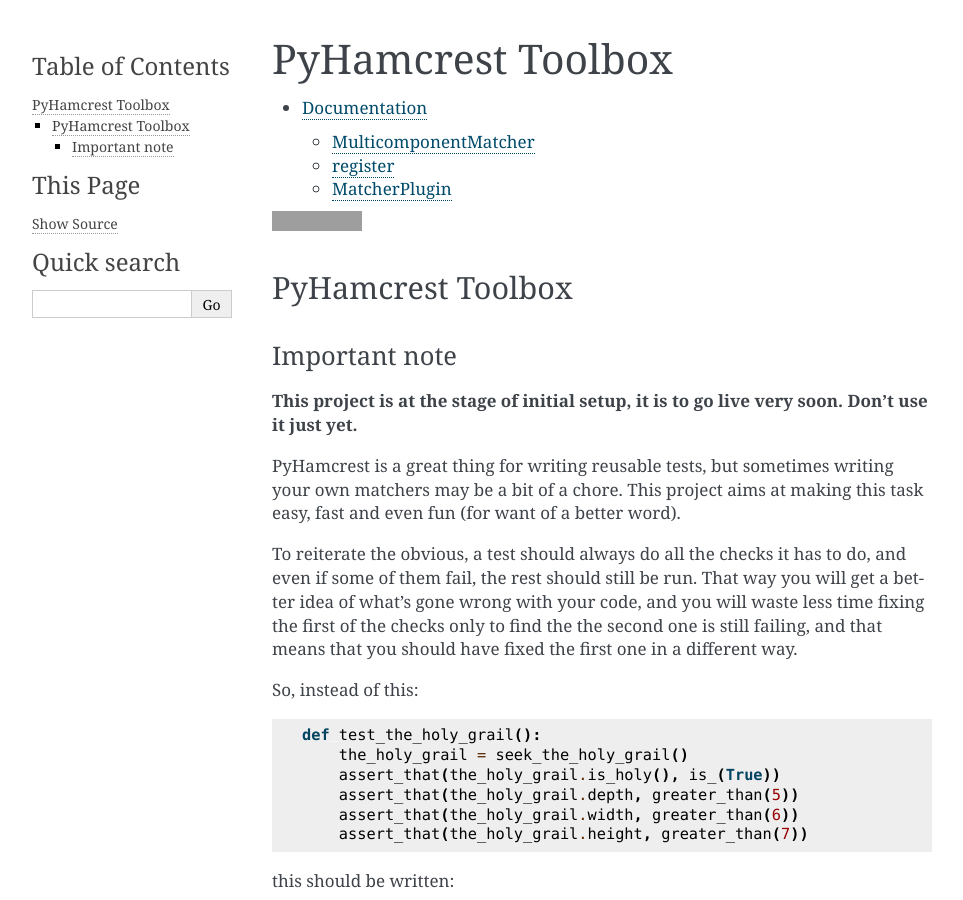
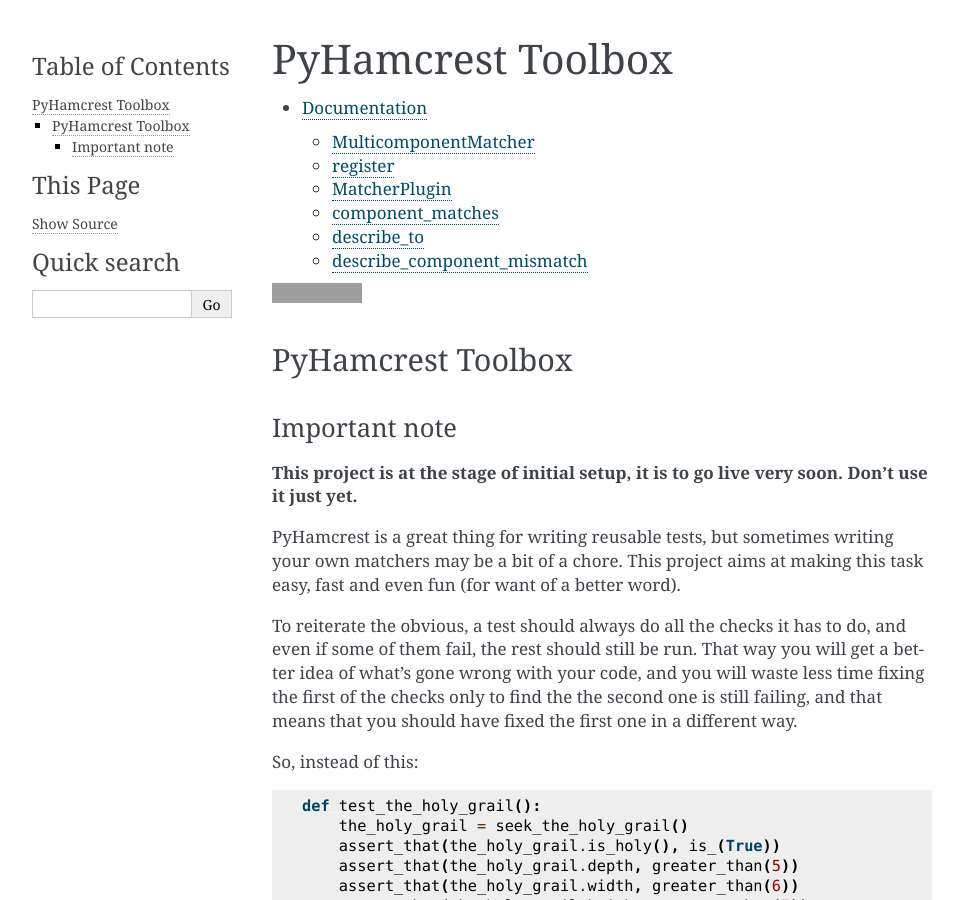
Before and after one commit to ibolit/pyhamcrest_toolbox, a Sphinx documentation site: the page built from docs/source/index.rst, in a window 1280 px wide and 900 px high. Shown: the whole window, without its empty margins (148-1111 px from the left). Built offline with Sphinx 7.4.7, drawn with Linux system fonts in a browser that asks for light colours; grey boxes are pictures that could not be loaded.

Commit message:
Added method names to the documentation.

```diff
--- a/docs/source/documentation.rst
+++ b/docs/source/documentation.rst
@@ -61,10 +61,15 @@ they are overridden in the ``MatcherPlugin`` class to work with the
 ``MulticomponentMatcher``.
 
 
+component_matches
+^^^^^^^^^^^^^^^^^
 
 .. automethod:: pyhamcrest_toolbox.multicomponent.MatcherPlugin.component_matches
 
 Return ``True`` if it matches, ``False`` otherwise.
+
+describe_to
+^^^^^^^^^^^^^^
 
 .. automethod:: pyhamcrest_toolbox.multicomponent.MatcherPlugin.describe_to
 
@@ -72,6 +77,9 @@ The same as ``desribe_to`` in ``Matcher``
 (:py:meth:`hamcrest.core.selfdescribing.SelfDescribing.describe_to`). Add the
 description of the object you expect to the description provided.
 
+describe_component_mismatch
+^^^^^^^^^^^^^^^^^^^^^^^^^^^
+
 .. automethod:: pyhamcrest_toolbox.multicomponent.MatcherPlugin.describe_component_mismatch
 
 Basically, the same as :py:meth:`hamcrest.core.matcher.Matcher.describe_mismatch`.
```
